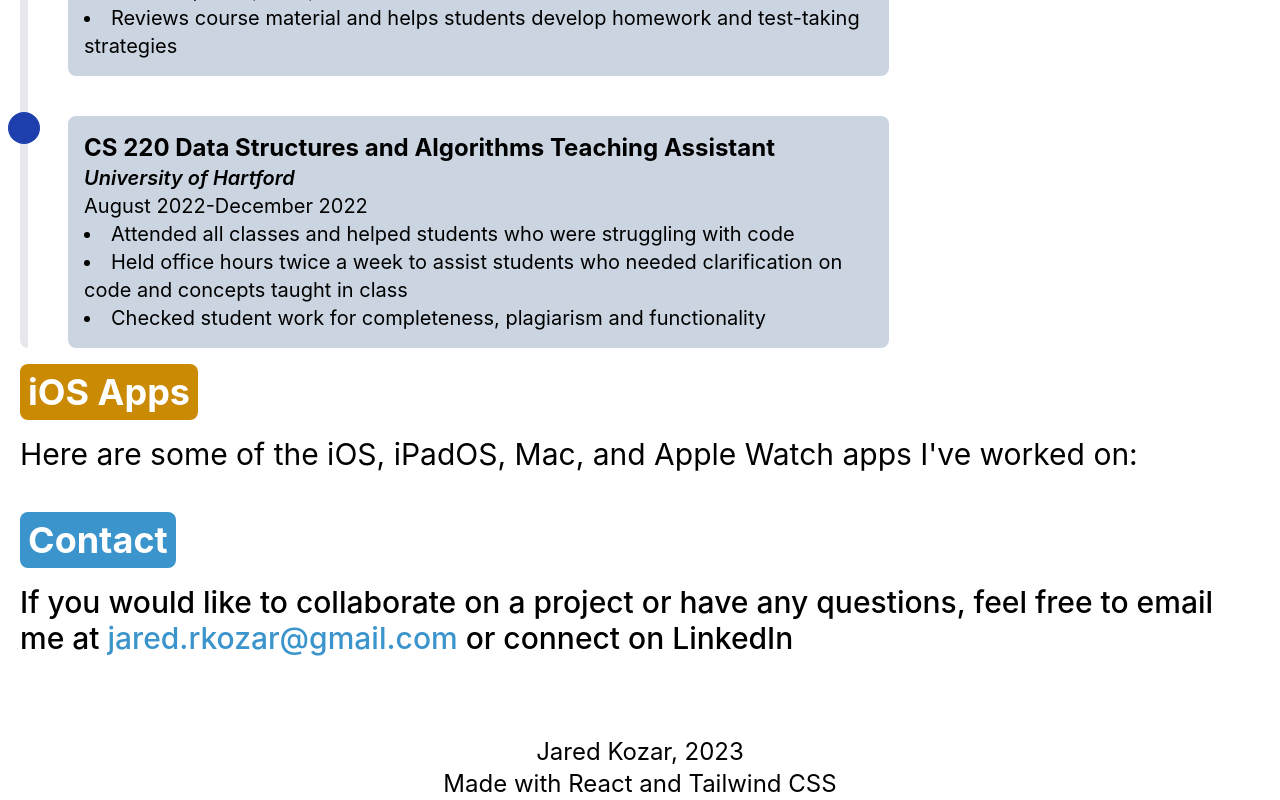
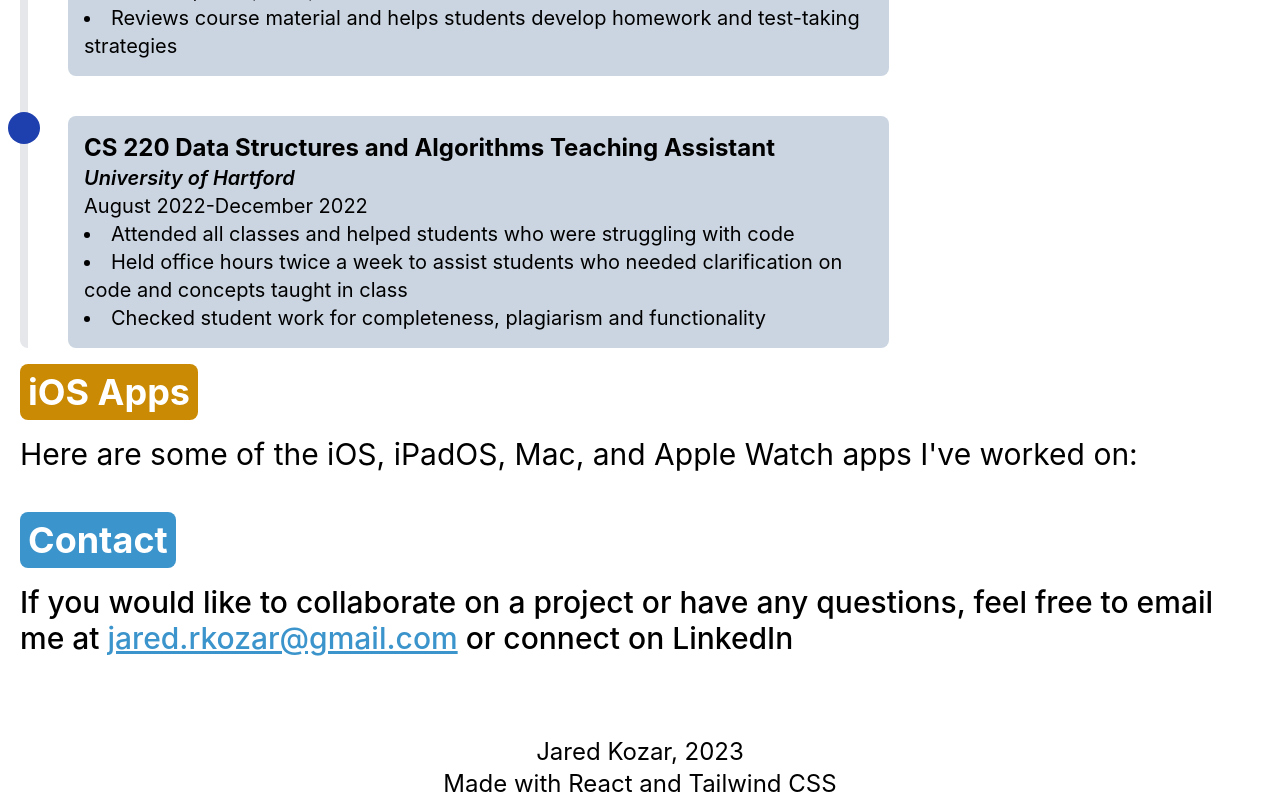
Before and after one commit to jaredrkozar/personal-site, a React (Create React App) app: page / in a window 1280 px wide. Shown: the part 2044-2844 px from the top of the page. Built offline with nearby package versions, Linux system fonts and the light colour scheme.

Commit message:
underline email

```diff
--- a/src/Contact.js
+++ b/src/Contact.js
@@ -5,7 +5,7 @@ function Contact() {
         <div className="">
             <HeaderTextStyle title="Contact" bgStyle="bg-navyBlue-400 dark:bg-navyBlue-500" description=""></HeaderTextStyle>
 
-            <h1 className="text-3xl font-medium dark:text-white">If you would like to collaborate on a project or have any questions, feel free to email me at <a className="text-navyBlue-400 dark:text-navyBlue-500" href = "mailto:jared.rkozar@gmail.com">jared.rkozar@gmail.com</a> or connect on LinkedIn</h1>
+            <h1 className="text-3xl font-medium dark:text-white">If you would like to collaborate on a project or have any questions, feel free to email me at <a className="text-navyBlue-400 dark:text-navyBlue-500 underline" href = "mailto:jared.rkozar@gmail.com">jared.rkozar@gmail.com</a> or connect on LinkedIn</h1>
         </div>
     )
 }
```
